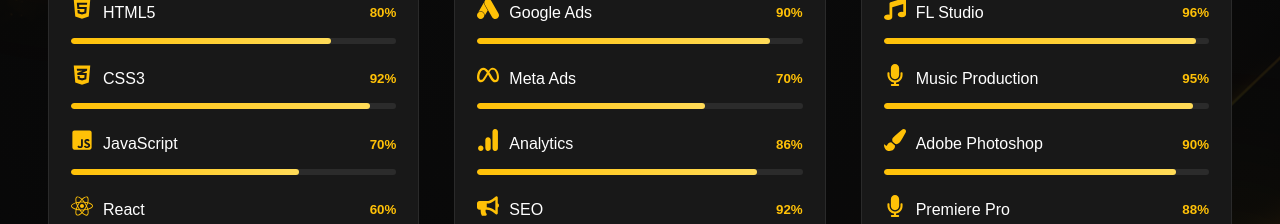
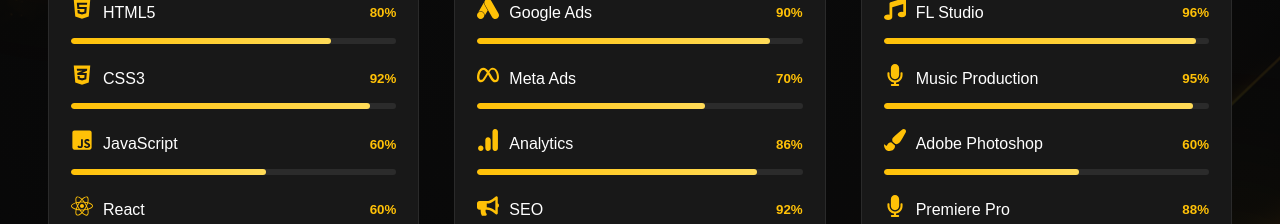
Before and after one commit to munya-meister/My-portfolio, a React (Vite) app: page / in a window 1280 px wide. Shown: the part 2380-2604 px from the top of the page. Built offline with nearby package versions, Linux system fonts and the light colour scheme; no server answers.

Commit message:
Fix CORS

```diff
--- a/src/components/Skills/Skills.jsx
+++ b/src/components/Skills/Skills.jsx
@@ -129,7 +129,7 @@
 
           <SkillBar icon={<FaCss3Alt />} name="CSS3" level={92} className="css"/>
 
-          <SkillBar icon={<FaJsSquare />} name="JavaScript" level={70} className="js"/>
+          <SkillBar icon={<FaJsSquare />} name="JavaScript" level={60} className="js"/>
 
           <SkillBar icon={<FaReact />} name="React" level={60} className="react"/>
 
@@ -195,7 +195,7 @@
 
           <SkillBar icon={<FaMicrophone />} name="Music Production" level={95} className="music"/>
 
-          <SkillBar icon={<FaPaintBrush />} name="Adobe Photoshop" level={90} className="photoshop"/>
+          <SkillBar icon={<FaPaintBrush />} name="Adobe Photoshop" level={60} className="photoshop"/>
 
           <SkillBar icon={<FaMicrophone />} name="Premiere Pro" level={88} className="premiere"/>
 
--- a/src/components/contact/Contact.jsx
+++ b/src/components/contact/Contact.jsx
@@ -26,7 +26,7 @@
   {
     icon: <FaMapMarkerAlt />,
     label: "Location",
-    value: "Johannesburg, South Africa",
+    value: "Harare, Zimbabwe",
     href: "https://maps.google.com/?q=Harare+Zimbabwe",
   },
 ];
```
Also changed, not shown: 1 other file (tests, documents, lock files or other folders).
